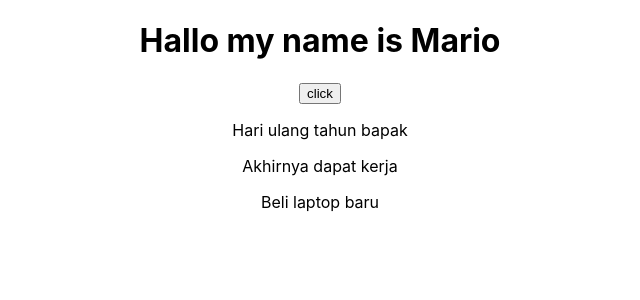
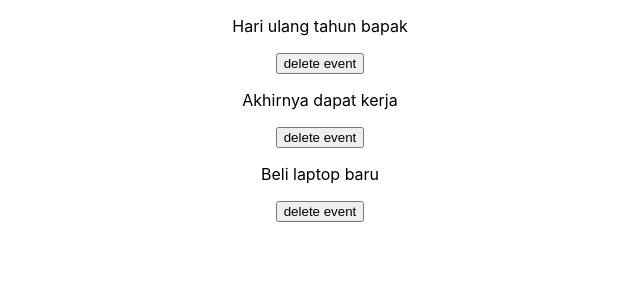
Before and after one commit to danielchwi/react-u-1, a React (Create React App) app: page / in a window 1280 px wide. Shown: the top 300 px of the page, without its empty margins (320-960 px from the left). Built offline with nearby package versions, Linux system fonts and the light colour scheme.

Commit message:
best practice handling change state

```diff
--- a/src/App.js
+++ b/src/App.js
@@ -2,25 +2,26 @@
 import { useState } from 'react'
 
 const App= () =>  {
-  const [name, setName] = useState('Mario')
   const [events, setEvents] = useState([
     {name: "Hari ulang tahun bapak", id: 1},
     {name: "Akhirnya dapat kerja", id: 2},
     {name: "Beli laptop baru", id: 3}
   ])
 
-  const changeName = () => {
-    setName('Luigi')
-    console.log(name)
+  const handleClick = (id) => {
+    setEvents((prevEvents) => {
+      return prevEvents.filter((event)=> {
+        return event.id !== id
+      })
+    })
   }
 
   return (
     <div className="App">
-      <h1>Hallo my name is {name}</h1>
-      <button onClick={changeName} >click</button>
       {events.map((event)=> (
         <div key={event.id}>
           <p>{event.name}</p>
+          <button onClick={() => handleClick(event.id)}>delete event</button>
         </div>
       ))}
     </div>
```
